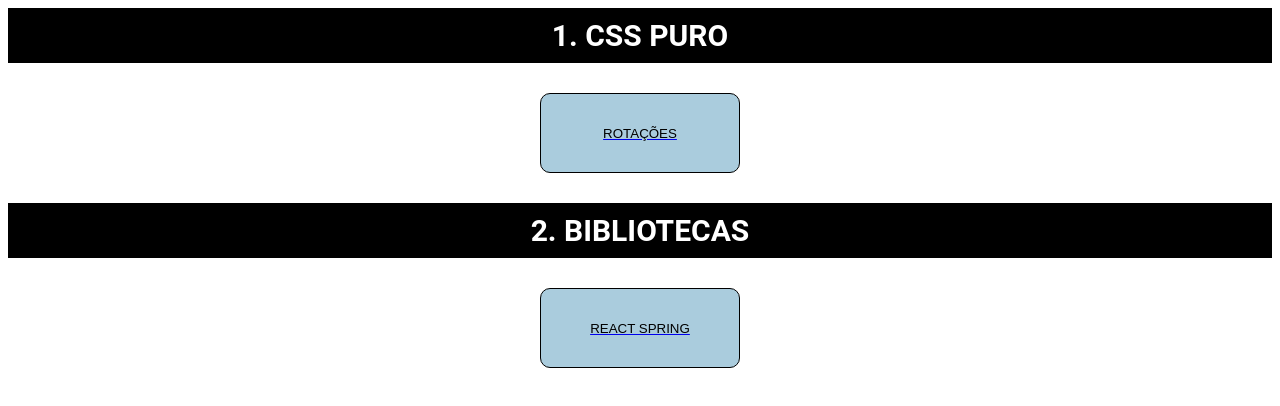
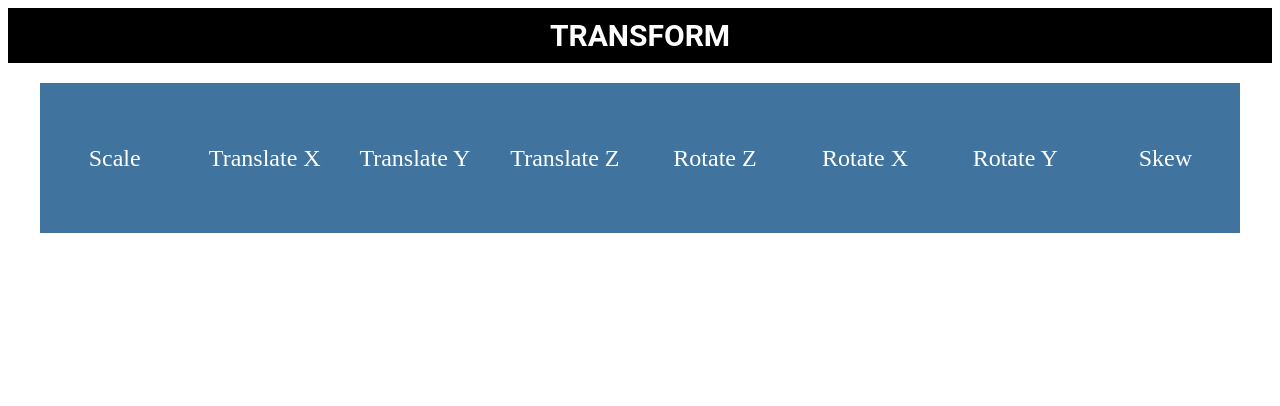
Before and after one commit to fabio-aug/react-animations-study, a React (Create React App) app: page /transforms in a window 1280 px wide. Before the commit this address led to /home. Shown: the top 406 px of the page. Built offline with nearby package versions, Linux system fonts and the light colour scheme.

Commit message:
Transform

```diff
--- a/src/pages/home/Home.js
+++ b/src/pages/home/Home.js
@@ -1,4 +1,4 @@
-import React, { useEffect } from 'react';
+import React from 'react';
 import styled from 'styled-components';
 import { Link } from 'react-router-dom'
 
@@ -7,11 +7,6 @@ import { Title } from './../../components/Title';
 import { Button } from './../../components/Button';
 
 function Home() {
-
-    useEffect(() => {
-        console.log('salve');
-    }, [])
-
     return (
         <Container>
             <Title> 1. css puro</Title>
@@ -19,7 +14,17 @@ function Home() {
             <Buttons>
                 <Link to="/transitions">
                     <Button color='#aaccdd'>
-                        Rotações
+                        Transition
+                    </Button>
+                </Link>
+                <Link to="/transforms">
+                    <Button color='#aaccdd'>
+                        Transform
+                    </Button>
+                </Link>
+                <Link to="/ideas-css">
+                    <Button color='#aaccdd'>
+                        Ideias e exemplos
                     </Button>
                 </Link>
             </Buttons>
--- /dev/null
+++ b/src/pages/ideasCss/IdeasCss.js
@@ -0,0 +1,56 @@
+import React from 'react';
+import styled from 'styled-components';
+
+import { Container } from './../../components/Container';
+import { Title } from './../../components/Title';
+
+import Jett1 from './../../images/jett1.gif';
+
+function IdeasCss() {
+    return (
+        <div>
+            <Container>
+                <Title>
+                    Ideias
+                </Title>
+
+                <Floating>
+                    <img src={Jett1} className='floating' alt='Jett knife' />
+                </Floating>
+            </Container>
+        </div>
+    )
+}
+
+export default IdeasCss;
+
+const Floating = styled.div`
+    display: flex;
+    justify-content: center;
+    width: 50%;
+
+    .floating {
+        //animation-name: floating;
+        //animation-duration: 3s;
+        //animation-timing-function: ease-in-out;
+        //animation-iteration-count: infinite;
+
+        animation: floating 3s ease-in-out infinite;
+        margin-left: 30px;
+        margin-top: 5px;
+
+        transition: transform 1s;
+    }
+
+    @keyframes floating {
+        0% {
+            transform: translateY(0px);
+        }
+        50%  {
+            transform: translateY(15px);
+        }
+        100%   {
+            transform: translateY(-0px);
+        }
+    }
+`;
--- /dev/null
+++ b/src/pages/transform/Transform.js
@@ -0,0 +1,75 @@
+import React from 'react';
+import styled from 'styled-components';
+
+import { Container } from './../../components/Container';
+import { Title } from './../../components/Title';
+
+function Transform() {
+    return (
+        <Container>
+            <Title>
+                Transform
+            </Title>
+
+            <ExampleContainer>
+                <div>Scale</div>
+                <div>Translate X</div>
+                <div>Translate Y</div>
+                <div>Translate Z</div>
+                <div>Rotate Z</div>
+                <div>Rotate X</div>
+                <div>Rotate Y</div>
+                <div>Skew</div>
+            </ExampleContainer>
+        </Container>
+    )
+}
+
+export default Transform;
+
+export const ExampleContainer = styled.div`
+    width: 95%;
+    display: flex;
+    justify-content: space-evenly;
+    perspective: 1000px;
+
+    div {
+        height: 150px;
+        width: 150px;
+        background-color: #40739e;
+        color: white;
+        line-height: 150px;
+        text-align: center;
+        font-size: 24px;
+        margin: 20px;
+        margin-right: auto;
+        margin-left: auto;
+
+        transition: transform 1s;
+    }
+
+    & div:nth-child(1):hover {
+        transform: scale(1.5);
+    }
+    & div:nth-child(2):hover {
+        transform: translateX(320px);
+    }
+    & div:nth-child(3):hover {
+        transform: translateY(320px);
+    }
+    & div:nth-child(4):hover {
+        transform: translateZ(700px);
+    }
+    & div:nth-child(5):hover {
+        transform: rotateZ(180deg);
+    }
+    & div:nth-child(6):hover {
+        transform: rotateX(180deg);
+    }
+    & div:nth-child(7):hover {
+        transform: rotateY(180deg);
+    }
+    & div:nth-child(8):hover {
+        transform: skew(20deg);
+    }
+`;
```
Also changed, not shown: src/pages/Routes.js (+12 -0 lines), 1 other file (tests, documents, lock files or other folders).
